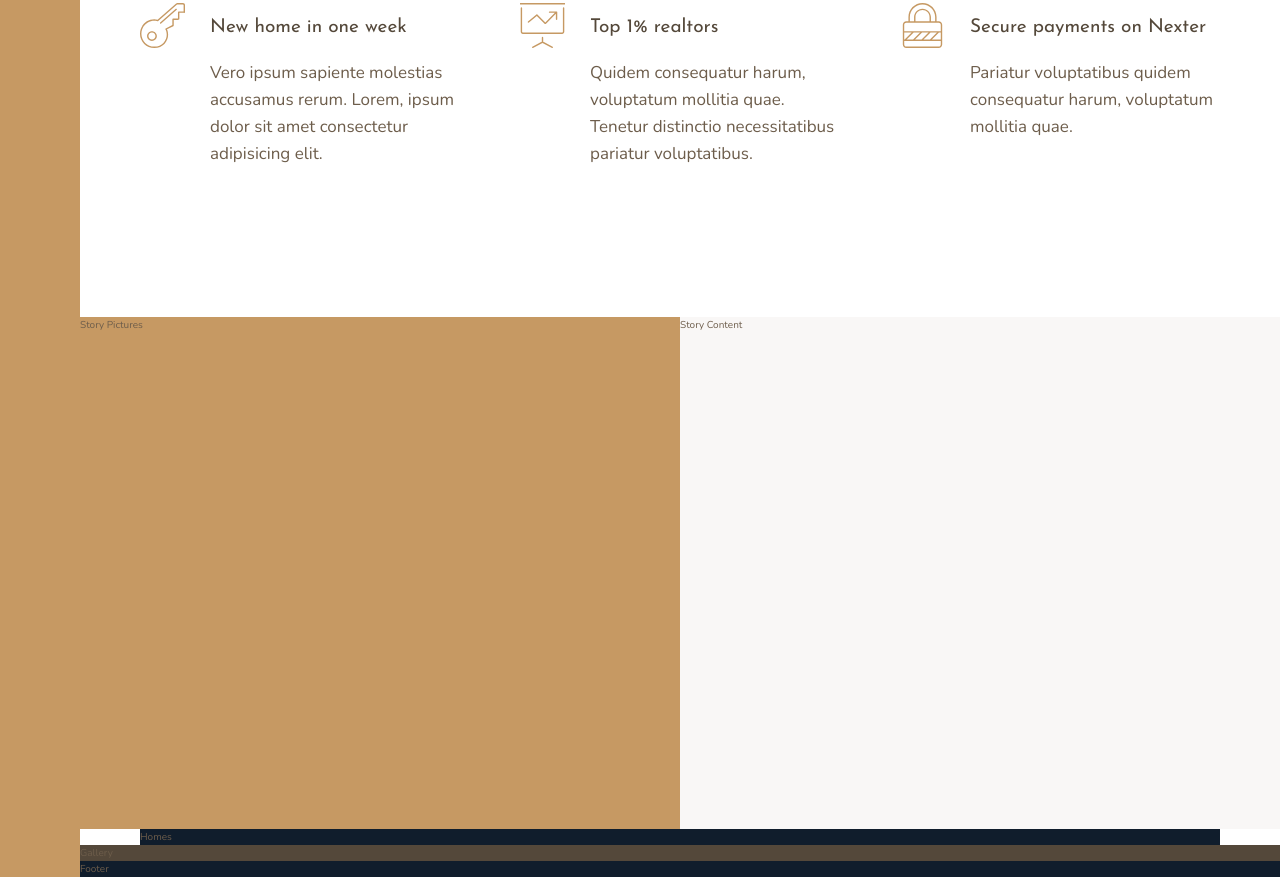
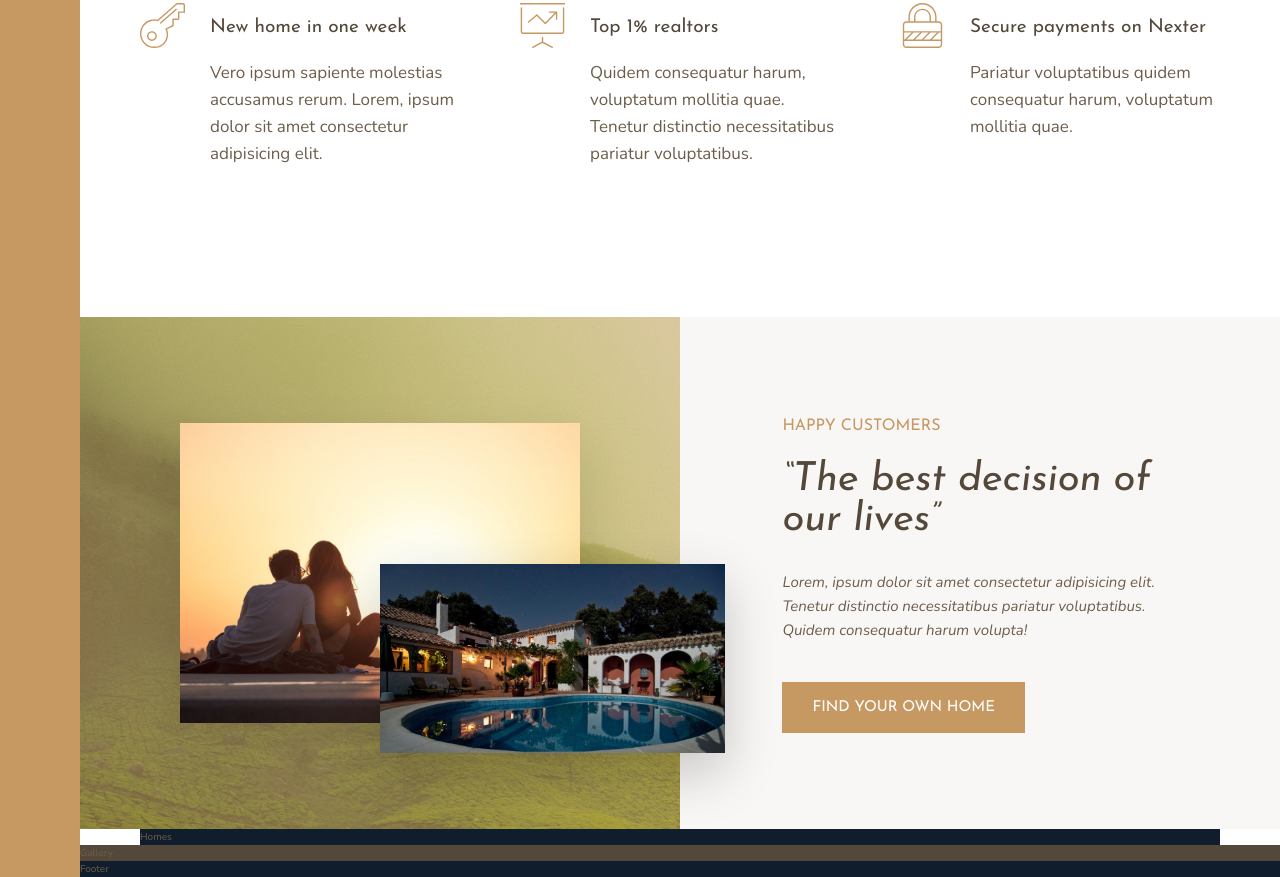
Before and after one commit to cmendez20/nexter-css-grid-project, a website: page index.html in a window 1280 px wide. Shown: the part 991-1868 px from the top of the page. Drawn offline with nearby package versions, Linux system fonts and the light colour scheme.

Commit message:
built story section

```diff
--- a/index.html
+++ b/index.html
@@ -86,11 +86,18 @@
         </section>
 
         <div class="story__pictures">
-            Story Pictures
+            <img src="img/story-1.jpeg" alt="Couple with new house" class="story__img-1">
+            <img src="img/story-2.jpeg" alt="New house" class="story__img-2">
         </div>
 
         <div class="story__content">
-            Story Content
+            <h3 class="heading-3 mb-sm">Happy Customers</h3>
+            <h2 class="heading-2 heading-2--dark mb-md">&ldquo;The best decision of our lives&rdquo;</h2>
+            <p class="story__text">
+                Lorem, ipsum dolor sit amet consectetur adipisicing elit. Tenetur distinctio necessitatibus pariatur
+                voluptatibus. Quidem consequatur harum volupta!
+            </p>
+            <button class="btn">Find your own home</button>
         </div>
 
         <section class="homes">
--- a/sass/_story.scss
+++ b/sass/_story.scss
@@ -2,10 +2,44 @@
   &__pictures {
     background-color: $color-primary;
     grid-column: full-start / col-end 4;
+    background-image: linear-gradient(rgba($color-primary, .5), rgba($color-primary, .5)), url(../img/back.jpg);
+
+    display: grid;
+    grid-template-rows: repeat(6, 1fr);
+    grid-template-columns: repeat(6, 1fr);
+    align-items: center;
+  }
+
+  &__img-1 {
+    width: 100%;
+    grid-row: 2 / 6;
+    grid-column: 2 / 6;
+    box-shadow: 0 2rem 5rem rgba(#000000, .1);
+  }
+
+  &__img-2 {
+    width: 115%;
+    grid-row: 4 / 6;
+    grid-column: 4 / 7;
+    z-index: 20;
+    box-shadow: 0 2rem 5rem rgba(#000000, .2);
   }
 
   &__content {
     background-color: $color-grey-light-1;
     grid-column: col-start 5 / full-end;
+
+    padding: 6rem 8vw;
+
+    display: flex;
+    flex-direction: column;
+    justify-content: center;
+    align-items: flex-start;
+  }
+
+  &__text {
+    font-size: 1.5rem;
+    font-style: italic;
+    margin-bottom: 4rem;
   }
 }
--- a/sass/_typography.scss
+++ b/sass/_typography.scss
@@ -9,10 +9,19 @@
 
 .heading-2 {
   @extend %heading;
+  font-size: 4rem;
+  font-style: italic;
+  line-height: 1;
+
+  &--light {color: $color-grey-light-1;}
+  &--dark {color: $color-grey-dark-1;}
 }
 
 .heading-3 {
   @extend %heading;
+  font-size: 1.6rem;
+  color: $color-primary;
+  text-transform: uppercase;
 }
 
 .heading-4 {
@@ -22,3 +31,26 @@
   &--light {color: $color-grey-light-1;}
   &--dark {color: $color-grey-dark-1;}
 }
+
+.btn {
+  background-color: $color-primary;
+  color: #fff;
+  border: none;
+  border-radius: 0;
+  font-family: $font-display;
+  font-size: 1.5rem;
+  text-transform: uppercase;
+  padding: 1.8rem 3rem;
+  cursor: pointer;
+  transition: all .2s;
+
+  &:hover {
+    background-color: $color-primary-dark;
+  }
+}
+
+// Utility Classes
+.mb-sm {margin-bottom: 2rem; }
+.mb-md {margin-bottom: 3rem; }
+.mb-lg {margin-bottom: 4rem; }
+.mb-hg {margin-bottom: 8rem; }
```
Also changed, not shown: css/main.css, 1 other file.
